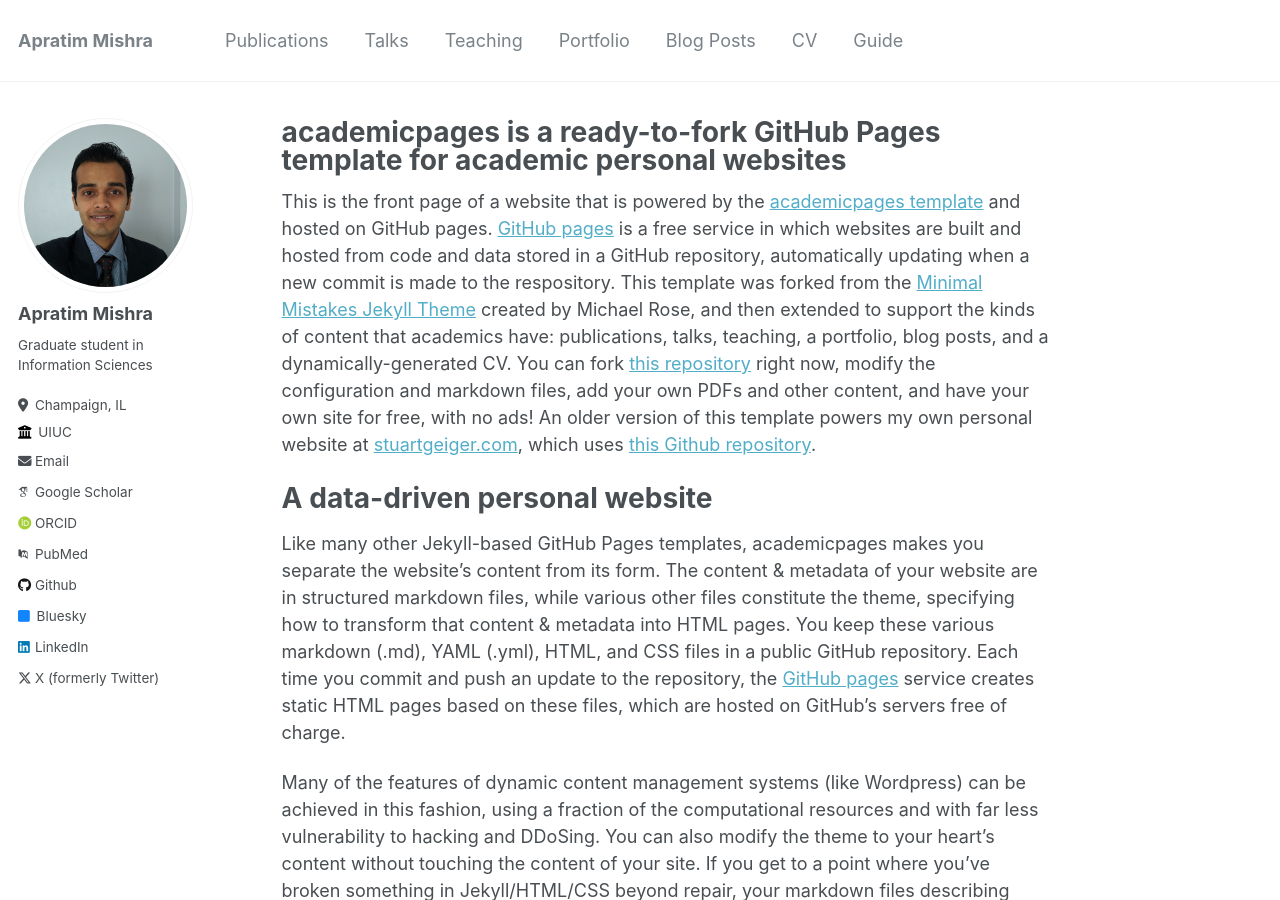
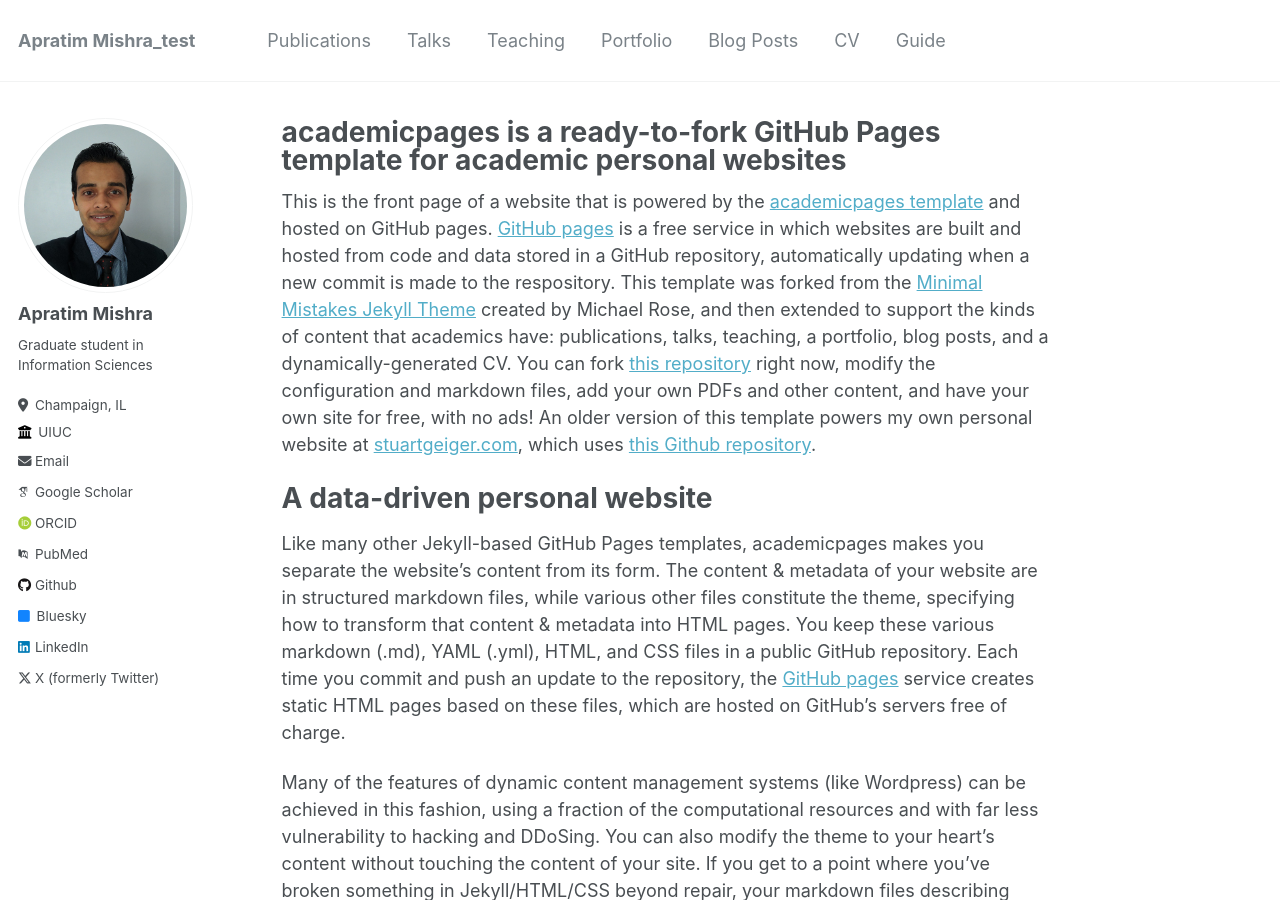
Before and after one commit to apratim-mishra/apratim-mishra.github.io, a Jekyll site: the page built from _pages/about.md, in a window 1280 px wide and 900 px high. Built offline with Jekyll 4.4.1, drawn with Linux system fonts in a browser that asks for light colours; some web fonts are replaced.

Commit message:
test one

```diff
--- a/_config.yml
+++ b/_config.yml
@@ -8,7 +8,7 @@
 
 # Basic Site Settings
 locale                   : "en-US"
-title                    : "Apratim Mishra"
+title                    : "Apratim Mishra_test"
 title_separator          : "-"
 name                     : &name "Apratim Mishra"
 description              : &description "Graduate student in Information Sciences"
```
